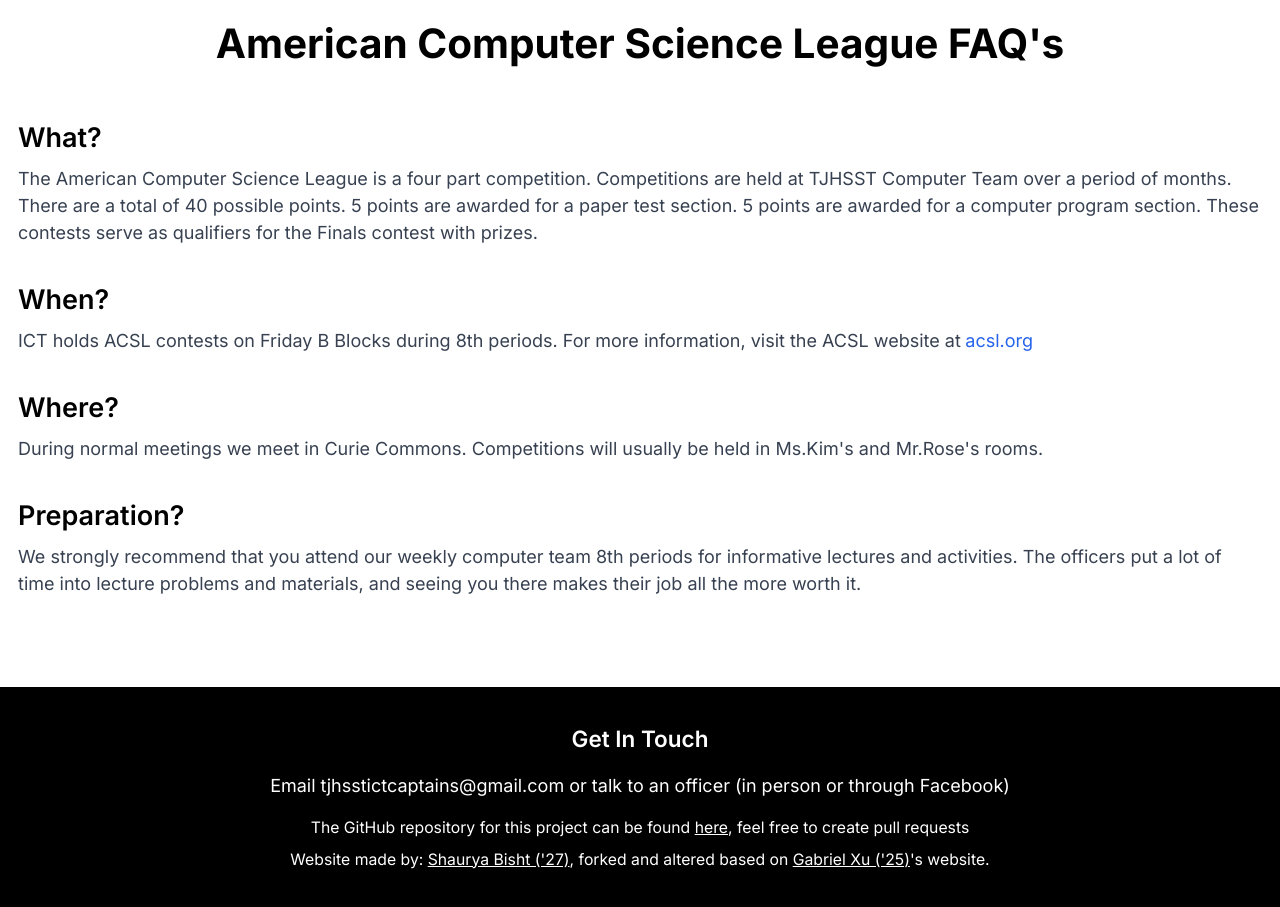
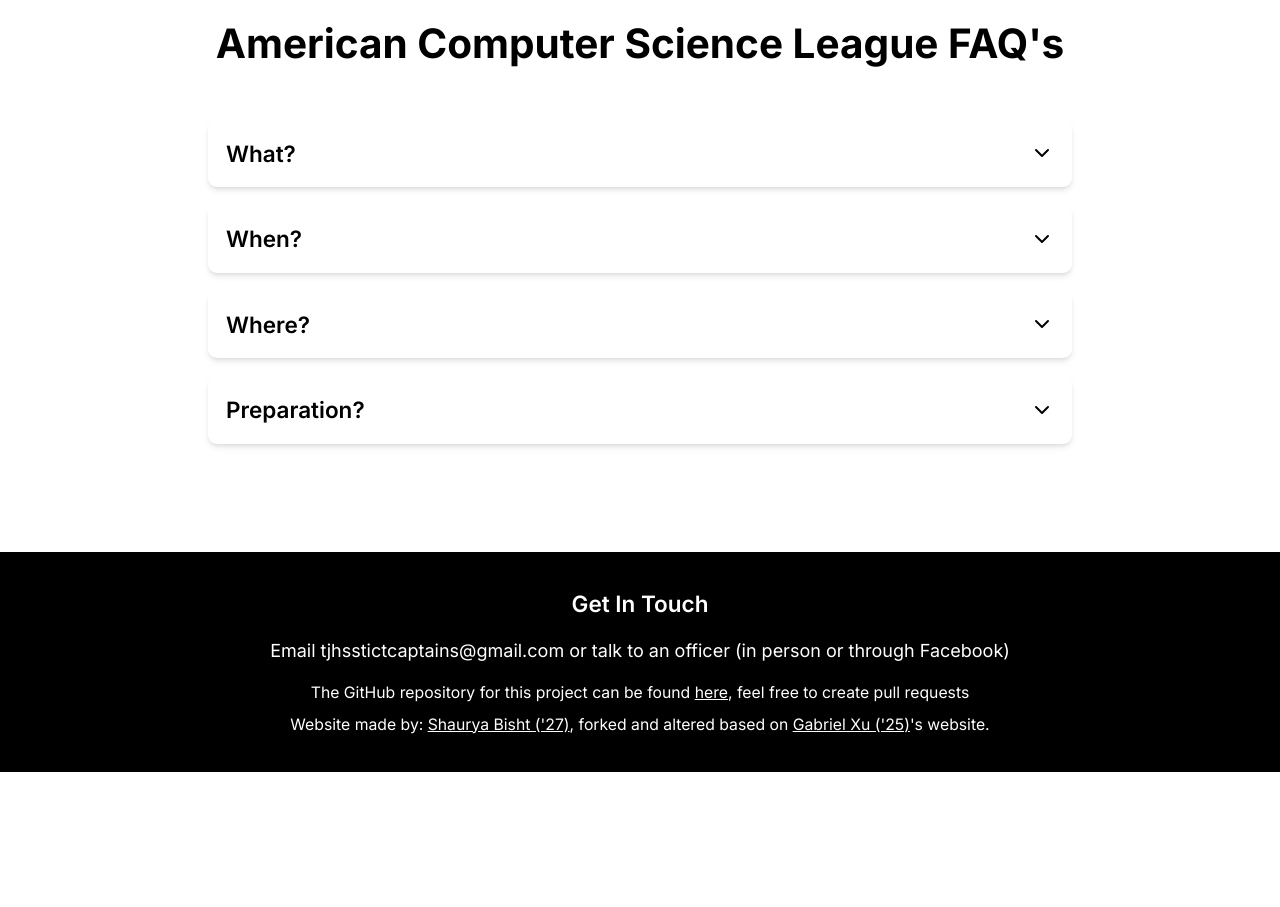
Before and after one commit to TJ-Computer-Team/ict-website, a Next.js app: page / in a window 1280 px wide. Shown: the part 2260-3167 px from the top of the page. After the commit the page ends 3032 px from the top, so only its background shows below. Built offline with nearby package versions, Linux system fonts and the light colour scheme.

Commit message:
upgraded faq

```diff
--- a/app/page.tsx
+++ b/app/page.tsx
@@ -1,9 +1,32 @@
+"use client"
 import Image from 'next/image'
 import Link from 'next/link'
-import { Calendar, MapPin, LightbulbIcon } from 'lucide-react'
+import { Calendar, MapPin, LightbulbIcon, ChevronDown } from 'lucide-react'
 import './globals.css'
+import { useState } from 'react'
 
 export default function Home() {
+  const [openFaq, setOpenFaq] = useState<number | null>(null)
+
+  const faqItems = [
+    {
+      question: "What?",
+      answer: "The American Computer Science League is a four part competition. Competitions are held at TJHSST Computer Team over a period of months. There are a total of 40 possible points. 5 points are awarded for a paper test section. 5 points are awarded for a computer program section. These contests serve as qualifiers for the Finals contest with prizes."
+    },
+    {
+      question: "When?",
+      answer: "ICT holds ACSL contests on Friday B Blocks during 8th periods. For more information, visit the ACSL website at acsl.org"
+    },
+    {
+      question: "Where?",
+      answer: "During normal meetings we meet in Curie Commons. Competitions will usually be held in Ms.Kim's and Mr.Rose's rooms."
+    },
+    {
+      question: "Preparation?",
+      answer: "We strongly recommend that you attend our weekly computer team 8th periods for informative lectures and activities. The officers put a lot of time into lecture problems and materials, and seeing you there makes their job all the more worth it."
+    }
+  ]
+
   return (
     <div>
       <section className="relative h-screen flex items-center justify-center">
@@ -106,37 +129,23 @@
 
       <section className="container mx-auto px-4 py-20">
         <h2 className="text-4xl font-bold text-center mb-12">American Computer Science League FAQ&apos;s</h2>
-        <div className="space-y-8">
-          <div>
-            <h3 className="text-2xl font-semibold mb-2">What?</h3>
-            <p className="text-gray-700">
-              The American Computer Science League is a four part competition.
-              Competitions are held at TJHSST Computer Team over a period of months.
-              There are a total of 40 possible points. 5 points are awarded for a paper test section.
-              5 points are awarded for a computer program section.
-              These contests serve as qualifiers for the Finals contest with prizes.
-            </p>
-          </div>
-          <div>
-            <h3 className="text-2xl font-semibold mb-2">When?</h3>
-            <p className="text-gray-700">
-              ICT holds ACSL contests on Friday B Blocks during 8th periods. For more information, visit the ACSL website at
-              <a href="https://www.acsl.org" target="_blank" rel="noopener noreferrer" className="text-blue-600 hover:underline ml-1">acsl.org</a>
-            </p>
-          </div>
-          <div>
-            <h3 className="text-2xl font-semibold mb-2">Where?</h3>
-            <p className="text-gray-700">
-              During normal meetings we meet in Curie Commons. Competitions will usually be held in Ms.Kim&apos;s and Mr.Rose&apos;s rooms.
-            </p>
-          </div>
-          <div>
-            <h3 className="text-2xl font-semibold mb-2">Preparation?</h3>
-            <p className="text-gray-700">
-              We strongly recommend that you attend our weekly computer team 8th periods for informative lectures and activities. The
-              officers put a lot of time into lecture problems and materials, and seeing you there makes their job all the more worth it.
-            </p>
-          </div>
+        <div className="max-w-3xl mx-auto">
+          {faqItems.map((item, index) => (
+            <div key={index} className="mb-4">
+              <button
+                className="flex justify-between items-center w-full text-left p-4 bg-white rounded-lg shadow-md hover:shadow-lg transition-shadow duration-200 focus:outline-none focus:ring-2 focus:ring-blue-500"
+                onClick={() => setOpenFaq(openFaq === index ? null : index)}
+              >
+                <h3 className="text-xl font-semibold">{item.question}</h3>
+                <ChevronDown className={`transform transition-transform duration-200 ${openFaq === index ? 'rotate-180' : ''}`} />
+              </button>
+              {openFaq === index && (
+                <div className="mt-2 p-4 bg-gray-50 rounded-lg">
+                  <p className="text-gray-700">{item.answer}</p>
+                </div>
+              )}
+            </div>
+          ))}
         </div>
       </section>
     </div>
```
